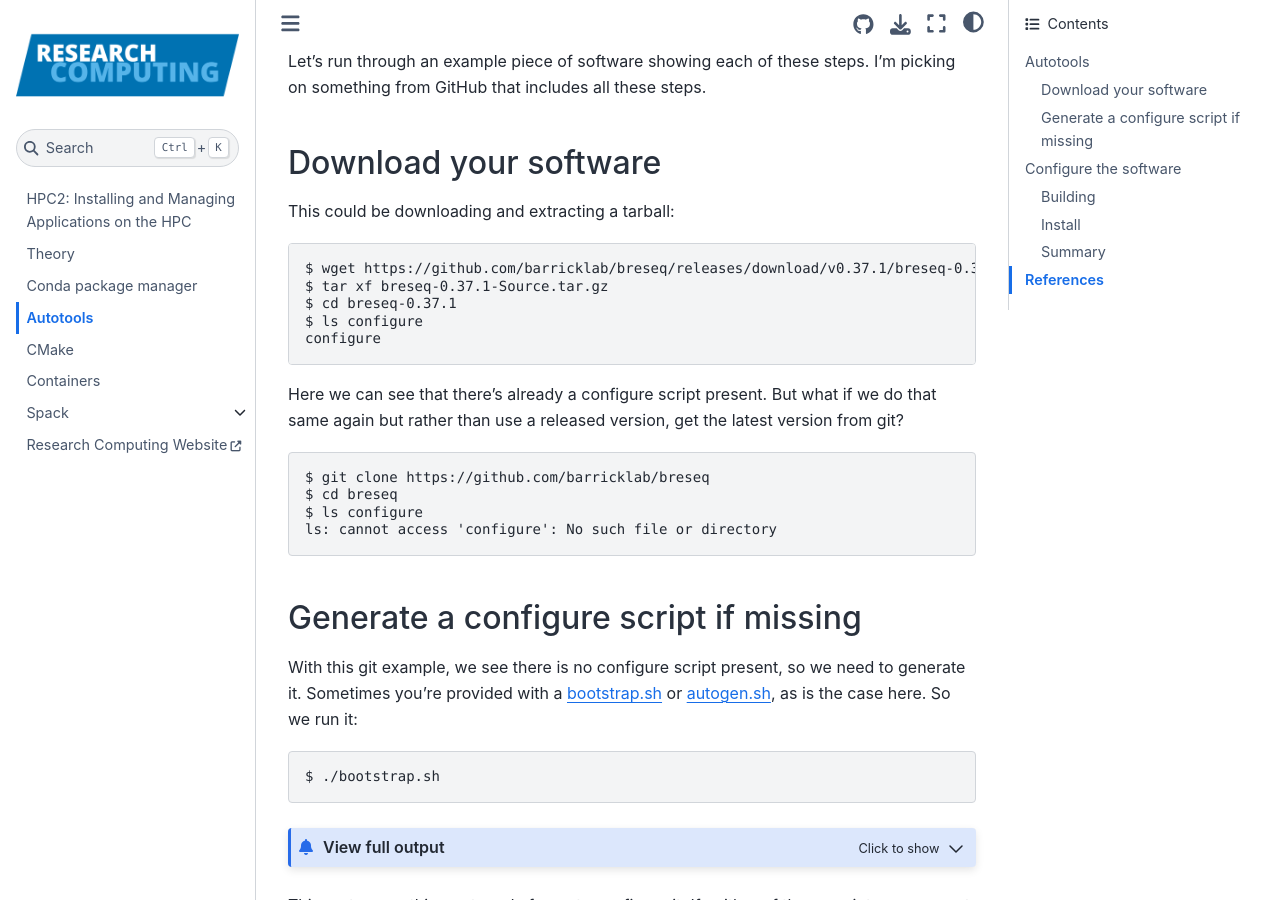
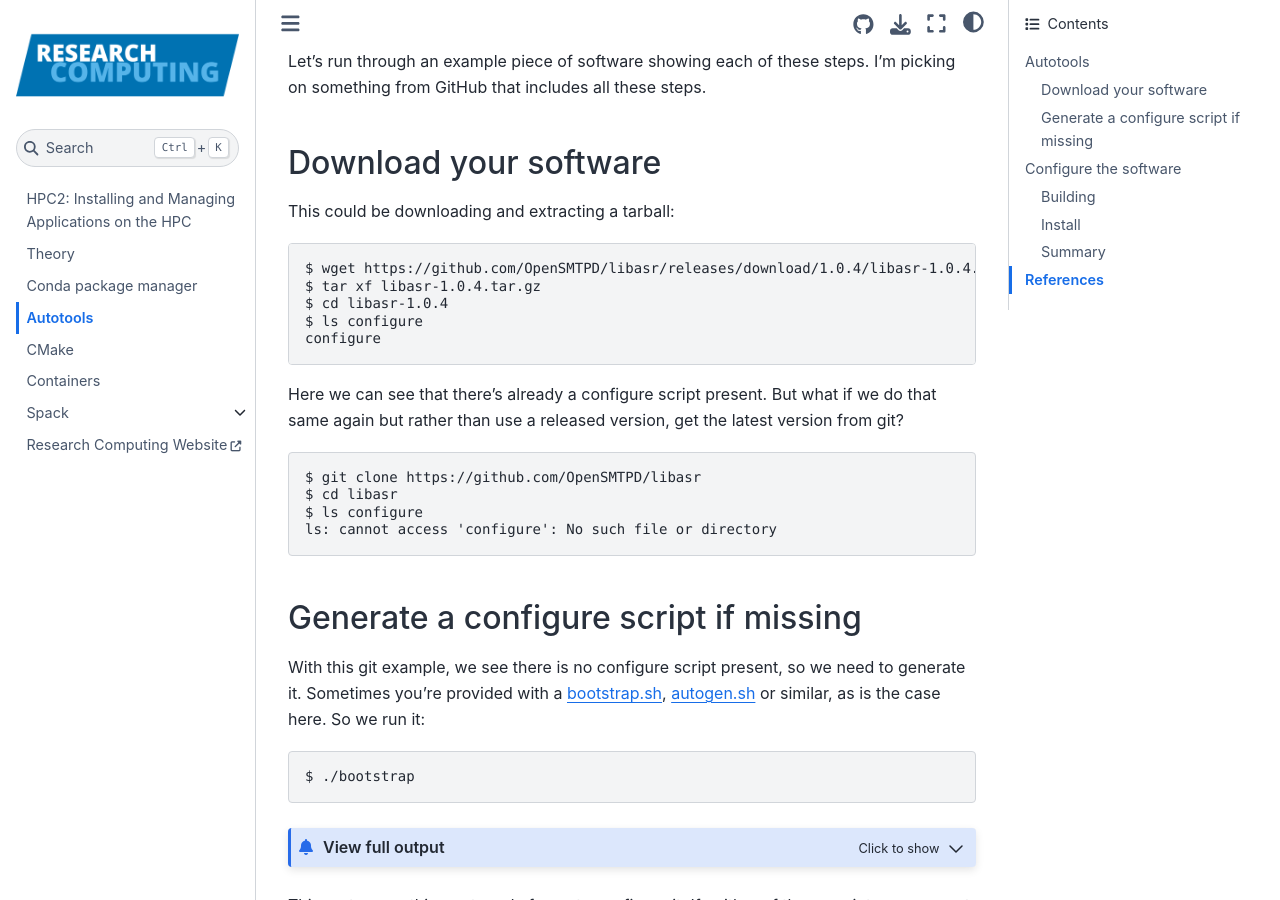
Before and after one commit to ARCTraining/hpc2-software, a Jupyter Book: the page built from book/course/autotools.md, in a window 1280 px wide and 900 px high, scrolled down 405 px. Built offline with Jupyter Book 1.0.4 settings and Sphinx 7.4.7 and the Sphinx Book theme 1.1.4, drawn with Linux system fonts in a browser that asks for light colours; part of the change alters nothing that is shown; some of the changed text lies outside the part shown.

Commit message:
Update autotools so it works
Two real changes here:
 - Change package, as the old breseq package now has build bugs.
 - Change to use /tmp/ for the install target, so it'll work on pretty
   much any machine.

`````diff
--- a/book/course/autotools.md
+++ b/book/course/autotools.md
@@ -21,9 +21,9 @@ I'm picking on something from GitHub that includes all these steps.
 This could be downloading and extracting a tarball:
 
 ```
-$ wget https://github.com/barricklab/breseq/releases/download/v0.37.1/breseq-0.37.1-Source.tar.gz
-$ tar xf breseq-0.37.1-Source.tar.gz
-$ cd breseq-0.37.1
+$ wget https://github.com/OpenSMTPD/libasr/releases/download/1.0.4/libasr-1.0.4.tar.gz
+$ tar xf libasr-1.0.4.tar.gz
+$ cd libasr-1.0.4
 $ ls configure
 configure
 ```
@@ -33,8 +33,8 @@ we do that same again but rather than use a released version, get the latest
 version from git?
 
 ```
-$ git clone https://github.com/barricklab/breseq
-$ cd breseq
+$ git clone https://github.com/OpenSMTPD/libasr
+$ cd libasr
 $ ls configure
 ls: cannot access 'configure': No such file or directory
 ```
@@ -42,40 +42,40 @@ ls: cannot access 'configure': No such file or directory
 ## Generate a configure script if missing
 
 With this git example, we see there is no configure script present, so we need
-to generate it.  Sometimes you're provided with a bootstrap.sh or autogen.sh,
-as is the case here.  So we run it:
+to generate it.  Sometimes you're provided with a bootstrap.sh, autogen.sh or
+similar, as is the case here.  So we run it:
 
 ```bash
-$ ./bootstrap.sh
+$ ./bootstrap
 ```
 
 ````{admonition} View full output
 :class: dropdown
 ```
-autoreconf: Entering directory `.'
-autoreconf: configure.ac: not using Gettext
-autoreconf: running: aclocal --force -I aux_build/m4
-autoreconf: configure.ac: tracing
-autoreconf: running: libtoolize --copy --force
-libtoolize: putting auxiliary files in AC_CONFIG_AUX_DIR, 'aux_build'.
-libtoolize: copying file 'aux_build/ltmain.sh'
-libtoolize: putting macros in AC_CONFIG_MACRO_DIRS, 'aux_build/m4'.
-libtoolize: copying file 'aux_build/m4/libtool.m4'
-libtoolize: copying file 'aux_build/m4/ltoptions.m4'
-libtoolize: copying file 'aux_build/m4/ltsugar.m4'
-libtoolize: copying file 'aux_build/m4/ltversion.m4'
-libtoolize: copying file 'aux_build/m4/lt~obsolete.m4'
-autoreconf: running: /usr/bin/autoconf --force
-autoreconf: running: /usr/bin/autoheader --force
-autoreconf: running: automake --add-missing --copy --force-missing
-configure.ac:28: installing 'aux_build/compile'
-configure.ac:28: installing 'aux_build/config.guess'
-configure.ac:28: installing 'aux_build/config.sub'
-configure.ac:29: installing 'aux_build/install-sh'
-configure.ac:29: installing 'aux_build/missing'
-Makefile.am: installing './INSTALL'
-extern/samtools-1.3.1/Makefile.am: installing 'aux_build/depcomp'
-autoreconf: Leaving directory `.'
++ test yes = yes
++ libtoolize --copy --force
+libtoolize: putting auxiliary files in '.'.
+libtoolize: copying file './ltmain.sh'
+libtoolize: putting macros in AC_CONFIG_MACRO_DIRS, 'm4'.
+libtoolize: copying file 'm4/libtool.m4'
+libtoolize: copying file 'm4/ltoptions.m4'
+libtoolize: copying file 'm4/ltsugar.m4'
+libtoolize: copying file 'm4/ltversion.m4'
+libtoolize: copying file 'm4/lt~obsolete.m4'
++ test -n '' -a '!' '' = . -a -f ltmain.sh
++ aclocal-1.16 -I m4
++ autoconf
++ test yes = yes
++ autoheader
++ test yes = yes
++ automake-1.16 --foreign --add-missing --copy
+configure.ac:35: installing './compile'
+configure.ac:35: installing './config.guess'
+configure.ac:35: installing './config.sub'
+configure.ac:34: installing './install-sh'
+configure.ac:34: installing './missing'
+openbsd-compat/Makefile.am: installing './depcomp'
++ rm -Rf autom4te.cache
 ```
 ````
 
@@ -89,21 +89,20 @@ $ autoreconf -fi
 ````{admonition} View full output
 :class: dropdown
 ```
-libtoolize: putting auxiliary files in AC_CONFIG_AUX_DIR, 'aux_build'.
-libtoolize: copying file 'aux_build/ltmain.sh'
-libtoolize: putting macros in AC_CONFIG_MACRO_DIRS, 'aux_build/m4'.
-libtoolize: copying file 'aux_build/m4/libtool.m4'
-libtoolize: copying file 'aux_build/m4/ltoptions.m4'
-libtoolize: copying file 'aux_build/m4/ltsugar.m4'
-libtoolize: copying file 'aux_build/m4/ltversion.m4'
-libtoolize: copying file 'aux_build/m4/lt~obsolete.m4'
-configure.ac:28: installing 'aux_build/compile'
-configure.ac:28: installing 'aux_build/config.guess'
-configure.ac:28: installing 'aux_build/config.sub'
-configure.ac:29: installing 'aux_build/install-sh'
-configure.ac:29: installing 'aux_build/missing'
-Makefile.am: installing './INSTALL'
-extern/samtools-1.3.1/Makefile.am: installing 'aux_build/depcomp'
+libtoolize: putting auxiliary files in '.'.
+libtoolize: copying file './ltmain.sh'
+libtoolize: putting macros in AC_CONFIG_MACRO_DIRS, 'm4'.
+libtoolize: copying file 'm4/libtool.m4'
+libtoolize: copying file 'm4/ltoptions.m4'
+libtoolize: copying file 'm4/ltsugar.m4'
+libtoolize: copying file 'm4/ltversion.m4'
+libtoolize: copying file 'm4/lt~obsolete.m4'
+configure.ac:35: installing './compile'
+configure.ac:35: installing './config.guess'
+configure.ac:35: installing './config.sub'
+configure.ac:34: installing './install-sh'
+configure.ac:34: installing './missing'
+openbsd-compat/Makefile.am: installing './depcomp'
 ```
 ````
 
@@ -128,7 +127,7 @@ Installation directories:
 :class: dropdown
 ```
 $ ./configure --help
-`configure' configures breseq 0.37.1 to adapt to many kinds of systems.
+`configure' configures libasr portable to adapt to many kinds of systems.
 
 Usage: ./configure [OPTION]... [VAR=VALUE]...
 
@@ -168,6 +167,7 @@ Fine tuning of the installation directories:
   --sysconfdir=DIR        read-only single-machine data [PREFIX/etc]
   --sharedstatedir=DIR    modifiable architecture-independent data [PREFIX/com]
   --localstatedir=DIR     modifiable single-machine data [PREFIX/var]
+  --runstatedir=DIR       modifiable per-process data [LOCALSTATEDIR/run]
   --libdir=DIR            object code libraries [EPREFIX/lib]
   --includedir=DIR        C header files [PREFIX/include]
   --oldincludedir=DIR     C header files for non-gcc [/usr/include]
@@ -176,7 +176,7 @@ Fine tuning of the installation directories:
   --infodir=DIR           info documentation [DATAROOTDIR/info]
   --localedir=DIR         locale-dependent data [DATAROOTDIR/locale]
   --mandir=DIR            man documentation [DATAROOTDIR/man]
-  --docdir=DIR            documentation root [DATAROOTDIR/doc/breseq]
+  --docdir=DIR            documentation root [DATAROOTDIR/doc/libasr]
   --htmldir=DIR           html documentation [DOCDIR]
   --dvidir=DIR            dvi documentation [DOCDIR]
   --pdfdir=DIR            pdf documentation [DOCDIR]
@@ -195,17 +195,17 @@ Optional Features:
   --disable-option-checking  ignore unrecognized --enable/--with options
   --disable-FEATURE       do not include FEATURE (same as --enable-FEATURE=no)
   --enable-FEATURE[=ARG]  include FEATURE [ARG=yes]
+  --enable-silent-rules   less verbose build output (undo: "make V=1")
+  --disable-silent-rules  verbose build output (undo: "make V=0")
   --enable-shared[=PKGS]  build shared libraries [default=yes]
   --enable-static[=PKGS]  build static libraries [default=yes]
   --enable-fast-install[=PKGS]
                           optimize for fast installation [default=yes]
-  --disable-libtool-lock  avoid locking (might break parallel builds)
   --enable-dependency-tracking
                           do not reject slow dependency extractors
   --disable-dependency-tracking
                           speeds up one-time build
-  --enable-silent-rules   less verbose build output (undo: "make V=1")
-  --disable-silent-rules  verbose build output (undo: "make V=0")
+  --disable-libtool-lock  avoid locking (might break parallel builds)
 
 Optional Packages:
   --with-PACKAGE[=ARG]    use PACKAGE [ARG=yes]
@@ -218,7 +218,6 @@ Optional Packages:
   --with-gnu-ld           assume the C compiler uses GNU ld [default=no]
   --with-sysroot[=DIR]    Search for dependent libraries within DIR (or the
                           compiler's sysroot if not specified).
-  --without-libunwind     Disable preferring to use libunwind for debug info
 
 Some influential environment variables:
   CC          C compiler command
@@ -231,15 +230,11 @@ Some influential environment variables:
   LT_SYS_LIBRARY_PATH
               User-defined run-time library search path.
   CPP         C preprocessor
-  CXX         C++ compiler command
-  CXXFLAGS    C++ compiler flags
-  CXXCPP      C++ preprocessor
 
 Use these variables to override the choices made by `configure' or to help
 it to find libraries and programs with nonstandard names/locations.
 
-Report bugs to <jeffrey.e.barrick@gmail.com>.
-breseq home page: <http://barricklab.org/breseq>.
+Report bugs to <bugs@opensmtpd.org>.
 ```
 ````
 
@@ -250,16 +245,23 @@ installing software for a given project in one location, rather than each
 program being installed separately, but it's up to you.
 
 ```bash
-$ ./configure --prefix=/nobackup/example/project1
+$ ./configure --prefix=/tmp/example/project1
 ```
 
 ````{admonition} View full output
 :class: dropdown
 ```
-$ ./configure --prefix=/nobackup/example/project1
+$ ./configure --prefix=/tmp/example/project1
+checking for a BSD-compatible install... /usr/bin/install -c
+checking whether build environment is sane... yes
+checking for a thread-safe mkdir -p... /usr/bin/mkdir -p
+checking for gawk... gawk
+checking whether make sets $(MAKE)... yes
+checking whether make supports nested variables... yes
 checking build system type... x86_64-pc-linux-gnu
 checking host system type... x86_64-pc-linux-gnu
 checking how to print strings... printf
+checking whether make supports the include directive... yes (GNU style)
 checking for gcc... gcc
 checking whether the C compiler works... yes
 checking for C compiler default output file name... a.out
@@ -270,6 +272,7 @@ checking whether we are using the GNU C compiler... yes
 checking whether gcc accepts -g... yes
 checking for gcc option to accept ISO C89... none needed
 checking whether gcc understands -c and -o together... yes
+checking dependency style of gcc... gcc3
 checking for a sed that does not truncate output... /usr/bin/sed
 checking for grep that handles long lines and -e... /usr/bin/grep
 checking for egrep... /usr/bin/grep -E
@@ -291,7 +294,6 @@ checking for ar... ar
 checking for archiver @FILE support... @
 checking for strip... strip
 checking for ranlib... ranlib
-checking for gawk... gawk
 checking command to parse /usr/bin/nm -B output from gcc object... ok
 checking for sysroot... no
 checking for a working dd... /usr/bin/dd
@@ -325,110 +327,88 @@ checking whether stripping libraries is possible... yes
 checking if libtool supports shared libraries... yes
 checking whether to build shared libraries... yes
 checking whether to build static libraries... yes
-checking for a BSD-compatible install... /usr/bin/install -c
-checking whether build environment is sane... yes
-checking for a thread-safe mkdir -p... /usr/bin/mkdir -p
-checking whether make sets $(MAKE)... yes
-checking whether make supports the include directive... yes (GNU style)
-checking whether make supports nested variables... yes
-checking dependency style of gcc... gcc3
-checking for g++... g++
-checking whether we are using the GNU C++ compiler... yes
-checking whether g++ accepts -g... yes
-checking how to run the C++ preprocessor... g++ -E
-checking for ld used by g++... /usr/bin/ld -m elf_x86_64
-checking if the linker (/usr/bin/ld -m elf_x86_64) is GNU ld... yes
-checking whether the g++ linker (/usr/bin/ld -m elf_x86_64) supports shared libraries... yes
-checking for g++ option to produce PIC... -fPIC -DPIC
-checking if g++ PIC flag -fPIC -DPIC works... yes
-checking if g++ static flag -static works... no
-checking if g++ supports -c -o file.o... yes
-checking if g++ supports -c -o file.o... (cached) yes
-checking whether the g++ linker (/usr/bin/ld -m elf_x86_64) supports shared libraries... yes
-checking dynamic linker characteristics... (cached) GNU/Linux ld.so
-checking how to hardcode library paths into programs... immediate
-checking dependency style of g++... gcc3
-checking for gawk... (cached) gawk
+checking whether byte ordering is bigendian... no
+checking for gcc... (cached) gcc
+checking whether we are using the GNU C compiler... (cached) yes
+checking whether gcc accepts -g... (cached) yes
+checking for gcc option to accept ISO C89... (cached) none needed
+checking whether gcc understands -c and -o together... (cached) yes
+checking dependency style of gcc... (cached) gcc3
 checking how to run the C preprocessor... gcc -E
-checking whether ln -s works... yes
-checking whether make sets $(MAKE)... (cached) yes
-configure: Local path from bin to data...
-configure: ../share
-checking arpa/inet.h usability... yes
-checking arpa/inet.h presence... yes
-checking for arpa/inet.h... yes
-checking fcntl.h usability... yes
-checking fcntl.h presence... yes
-checking for fcntl.h... yes
-checking for inttypes.h... (cached) yes
-checking netdb.h usability... yes
-checking netdb.h presence... yes
-checking for netdb.h... yes
-checking stddef.h usability... yes
-checking stddef.h presence... yes
-checking for stddef.h... yes
-checking for stdint.h... (cached) yes
-checking for stdlib.h... (cached) yes
-checking for string.h... (cached) yes
-checking sys/socket.h usability... yes
-checking sys/socket.h presence... yes
-checking for sys/socket.h... yes
-checking for unistd.h... (cached) yes
-checking wchar.h usability... yes
-checking wchar.h presence... yes
-checking for wchar.h... yes
-checking for stdbool.h that conforms to C99... yes
-checking for _Bool... yes
-checking for inline... inline
+checking sys/queue.h usability... yes
+checking sys/queue.h presence... yes
+checking for sys/queue.h... yes
+checking sys/tree.h usability... no
+checking sys/tree.h presence... no
+checking for sys/tree.h... no
+checking arpa/nameser_compat.h usability... yes
+checking arpa/nameser_compat.h presence... yes
+checking for arpa/nameser_compat.h... yes
+checking for unsigned long long int... yes
+checking for long long int... yes
+checking for long long... yes
+checking for unsigned long long... yes
+checking for long double... yes
+checking size of short int... 2
+checking size of int... 4
+checking size of long int... 8
+checking size of long long int... 8
+checking for int8_t... yes
 checking for int16_t... yes
 checking for int32_t... yes
 checking for int64_t... yes
-checking for int8_t... yes
-checking for off_t... yes
-checking for size_t... yes
+checking for uint8_t... yes
 checking for uint16_t... yes
 checking for uint32_t... yes
 checking for uint64_t... yes
-checking for uint8_t... yes
-checking for _LARGEFILE_SOURCE value needed for large files... no
-checking for stdlib.h... (cached) yes
-checking for GNU libc compatible malloc... yes
-checking for stdlib.h... (cached) yes
-checking for GNU libc compatible realloc... yes
-checking for bzero... yes
-checking for gethostbyaddr... yes
-checking for gethostbyname... yes
-checking for memmove... yes
-checking for memset... yes
-checking for pow... no
-checking for select... yes
-checking for socket... yes
-checking for sqrt... no
-checking for strchr... yes
-checking for strdup... yes
-checking for strerror... yes
-checking for strstr... yes
-checking for strtol... yes
-checking for ftello... yes
-checking for library containing deflateSetHeader... -lz
-checking for library containing acosf... -lm
-checking for library containing pthread_create... -lpthread
-checking libunwind.h usability... no
-checking libunwind.h presence... no
-checking for libunwind.h... no
-checking for library containing unw_getcontext... no
-Using execinfo.h for backtrace.
-checking for .git/refs/heads/master... yes
-checking for .git/refs/heads/master... (cached) yes
+checking for intptr_t... yes
+checking for intmax_t... yes
+checking for uintptr_t... yes
+checking for uintmax_t... yes
+checking for size_t... yes
+checking for ssize_t... yes
+checking for off_t... yes
+checking for mode_t... yes
+checking for pid_t... yes
+checking for uid_t in sys/types.h... yes
+checking for struct sockaddr.sa_len... no
+checking for struct sockaddr_storage.ss_len... no
+checking for struct sockaddr_in.sin_len... no
+checking for struct sockaddr_in6.sin6_len... no
+checking for clock_gettime... yes
+checking for explicit_bzero... yes
+checking for fgetln... no
+checking for freezero... no
+checking for getline... yes
+checking for reallocarray... yes
+checking for recallocarray... no
+checking for strlcat... no
+checking for strlcpy... no
+checking for strsep... yes
+checking for strtonum... no
+checking if explicit_bzero() will build... yes
+checking if clock_gettime() will build... yes
+checking if res_hnok() will build... yes
+checking if res_randomid() will build... yes
+checking if __p_type() will build... no
+checking if __p_type() will build with -lresolv... yes
+checking if __p_class() will build... yes
 checking that generated files are newer than configure... done
 configure: creating ./config.status
-config.status: creating extern/samtools-1.3.1/htslib-1.3.1/Makefile
-config.status: creating extern/samtools-1.3.1/Makefile
-config.status: creating src/c/breseq/Makefile
 config.status: creating Makefile
-config.status: creating aux_build/config.h
+config.status: creating openbsd-compat/Makefile
+config.status: creating src/Makefile
+config.status: creating config.h
+config.status: executing depfiles commands
 config.status: executing libtool commands
-config.status: executing depfiles commands
+config.status: executing include-config commands
+copying includes.h...
+copying compat-resolv.h...
+copying compat-socket.h...
+copying compat-stdio.h...
+copying compat-stdlib.h...
+copying compat-string.h...
+copying compat-time.h...
 ```
 ````
 
@@ -479,7 +459,7 @@ available to you.  Details on this is covered in the [Theory section](theory).
 
 ```{important}
 - Introduces Autotools for configuring build systems
-- Showcased an example of deploying `breseq` using Autotools
+- Showcased an example of deploying `libasr` using Autotools
     - Showed how to find what options are available when configuring
     - Highlighted using `--prefix` for appropriate installation of software locally
     - Showed steps to build and install using GNU Make after configuring with Autotools
`````
